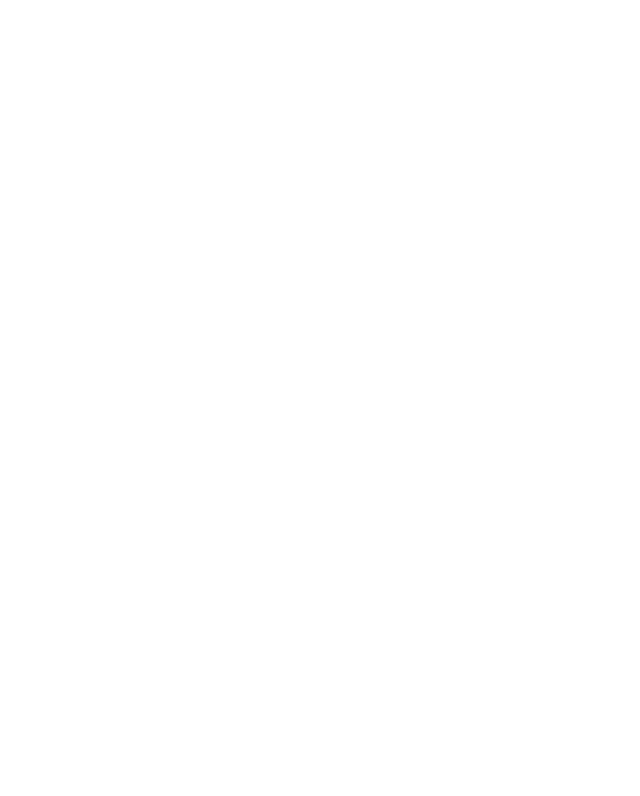
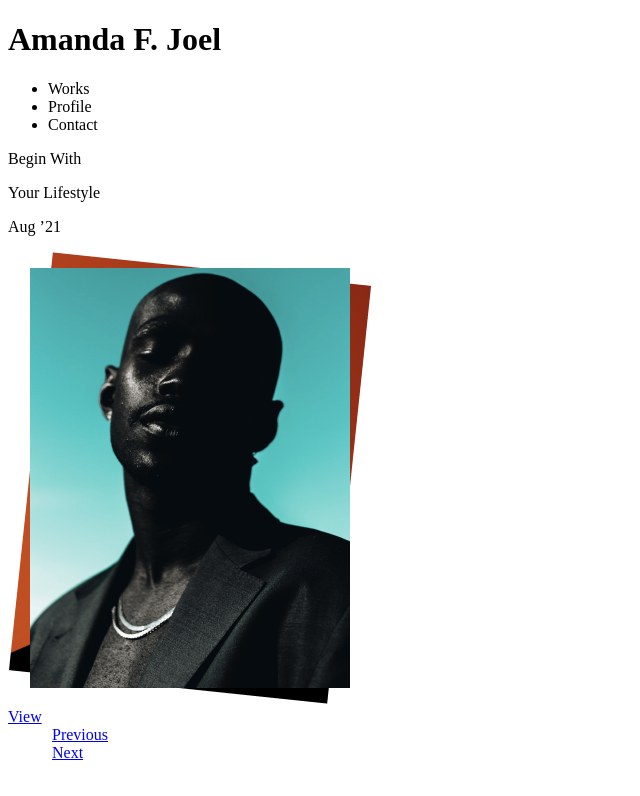
Before and after one commit to Preethi-Dev/Modern-Layout-32, a plain HTML site: page index.html in a window 1280 px wide. Shown: the whole page, without its empty margins (0-640 px from the left). Drawn offline with Linux system fonts and the light colour scheme.

Commit message:
update final markup

```diff
--- a/index.html
+++ b/index.html
@@ -7,5 +7,39 @@
     <link rel="stylesheet" href="style.css" />
     <title>Layout-32</title>
   </head>
-  <body></body>
+  <body>
+    <header>
+      <div class="logo">
+        <h1>Amanda F. Joel</h1>
+      </div>
+      <ul>
+        <li>Works</li>
+        <li>Profile</li>
+        <li>Contact</li>
+      </ul>
+    </header>
+    <main>
+      <div class="title">
+        <p>Begin With</p>
+        <p>Your Lifestyle</p>
+        <p>Aug ’21</p>
+      </div>
+      <div class="image">
+        <img src="./assets/images/Images.png" alt="" />
+        <div class="button">
+          <a href="/">View</a>
+        </div>
+      </div>
+    </main>
+    <footer>
+      <div class="previous">
+        <img src="./assets/images/left arrow.svg" alt="left arrow" />
+        <a href="/">Previous</a>
+      </div>
+      <div class="next">
+        <img src="./assets/images/right arrow.svg" alt="right arrow" />
+        <a href="/">Next</a>
+      </div>
+    </footer>
+  </body>
 </html>
```
